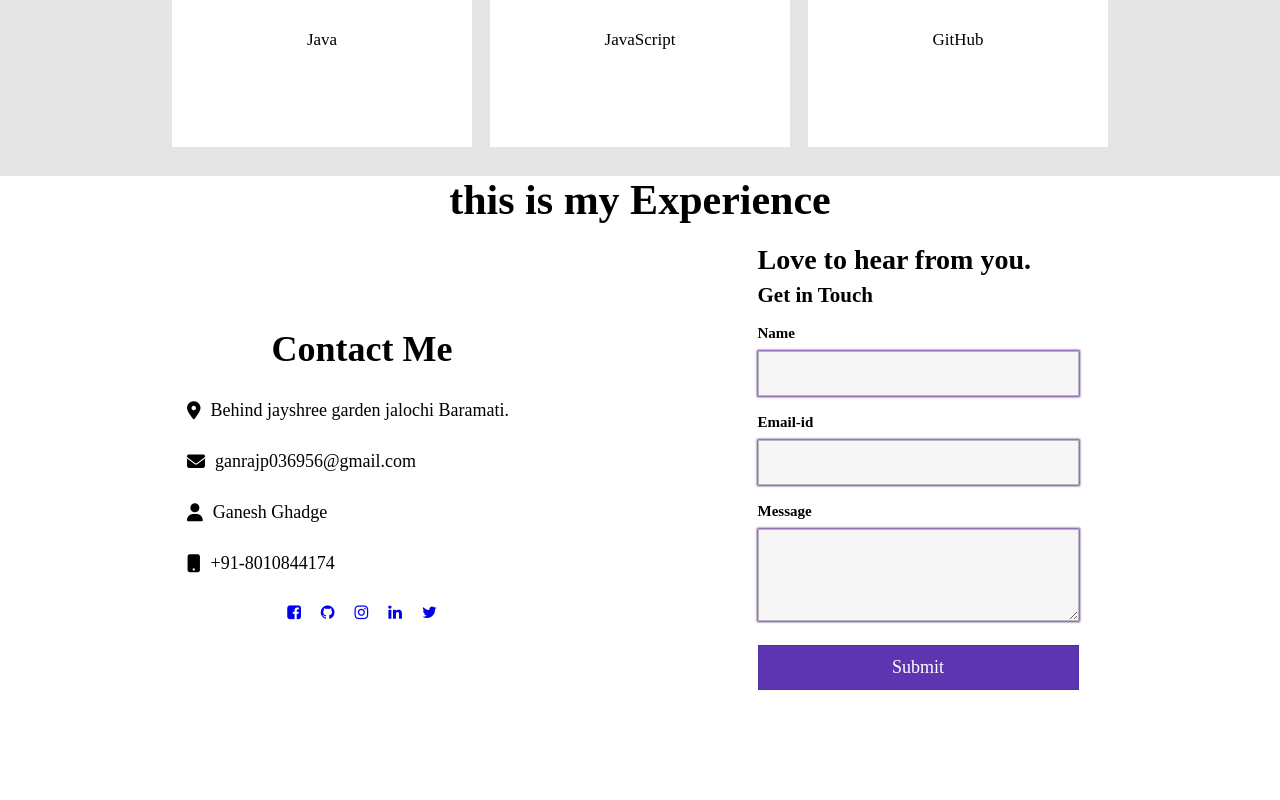
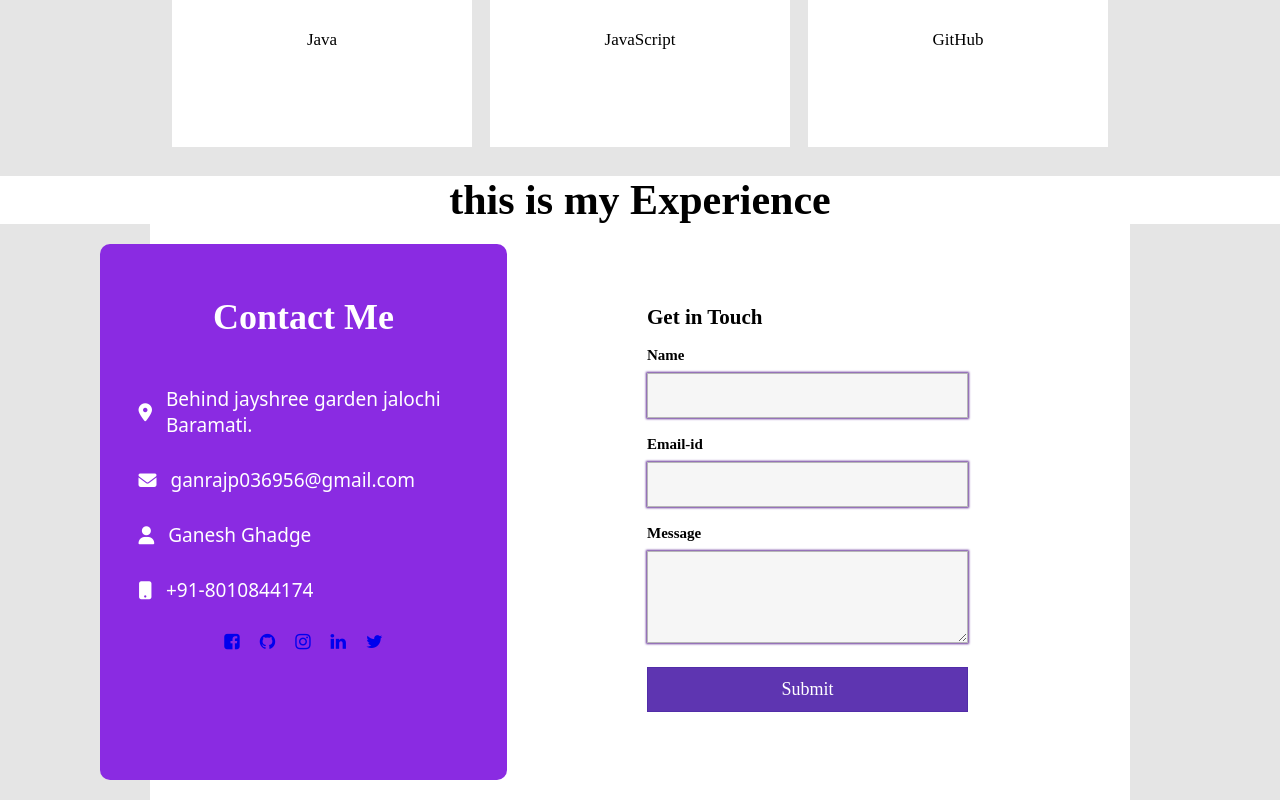
Before and after one commit to goldenhouse0601/luckyboss-portfolio-, a React (Create React App) app: page / in a window 1280 px wide. Shown: the part 3694-4494 px from the top of the page. Before the commit the page ends 4419 px from the top, so only its background shows below. Built offline with nearby package versions, Linux system fonts and the light colour scheme.

Commit message:
contact page styling

```diff
--- a/src/pages/Contact.css
+++ b/src/pages/Contact.css
@@ -3,6 +3,7 @@
   justify-content: center;
   width: 100%;
   align-items: center;
+  background-color: #e5e5e5;
 }
 .contact_section {
   width: 90%;
@@ -11,6 +12,7 @@
   justify-content: center;
   align-items: center;
   align-content: center;
+  background: #fff;
 }
 .contact_container {
   display: flex;
@@ -21,18 +23,29 @@
 }
 .form_container_left {
   flex-direction: column;
+  background: blueviolet;
+  height: 536px;
+  width: 416px;
+  color: #fff;
+  font-size: 18px;
+  display: flex;
+  justify-content: space-around;
 }
 .form_container_left h2 {
   width: 401px;
   font-size: 36px;
   font-family: cursive;
 }
+
 .form_container_left img {
   width: 547px;
   display: flex;
   align-items: center;
 }
-
+.form_container_left p {
+  font-size: 19px;
+  font-family: system-ui;
+}
 .form_container_right,
 .form_container_left {
   width: 50%;
@@ -101,18 +114,13 @@ input {
   margin-bottom: 9px;
   font-family: cursive;
 }
-.user_message_form h2 {
-  font-size: 28px;
-}
-.user_message_form h2,
+
 .user_message_form h3 {
+  font-size: 21px;
+  margin: 7px 0 17px 0;
   display: flex;
   font-family: cursive;
   margin-left: 9px !important;
-}
-.user_message_form h3 {
-  font-size: 21px;
-  margin: 7px 0 17px 0;
 }
 
 .contact_data_class {
@@ -129,6 +137,28 @@ input {
   .contact_container {
     width: 100%;
   }
+  .contact_section {
+    width: 980px;
+  }
+  .form_container_left {
+    border-radius: 10px;
+    width: 407px;
+    margin-left: -203px;
+    justify-content: center;
+  }
+  .form_container_left h2 {
+    margin: -75px 0 20px 0 !important;
+  }
+  .your_info_data {
+    margin: 0 0 0 10px;
+  }
+  .form_container_right {
+    justify-content: flex-end;
+  }
+  .contact_data_class {
+    gap: 14px;
+    margin: 28px 0 29px 10px;
+  }
 }
 @media screen and (max-width: 720px) {
   .contact_container {
--- a/src/pages/Contact.jsx
+++ b/src/pages/Contact.jsx
@@ -42,13 +42,11 @@ function Contact() {
                   );
                 })}
               </div>
-
               <SocialMediaLinks />
             </div>
             <div className="form_container_right">
               <div className="user_form">
                 <form className="user_message_form">
-                  <h2>Love to hear from you.</h2>
                   <h3>Get in Touch</h3>
                   <div className="name_val">
                     <label htmlFor="name">Name</label>
```
